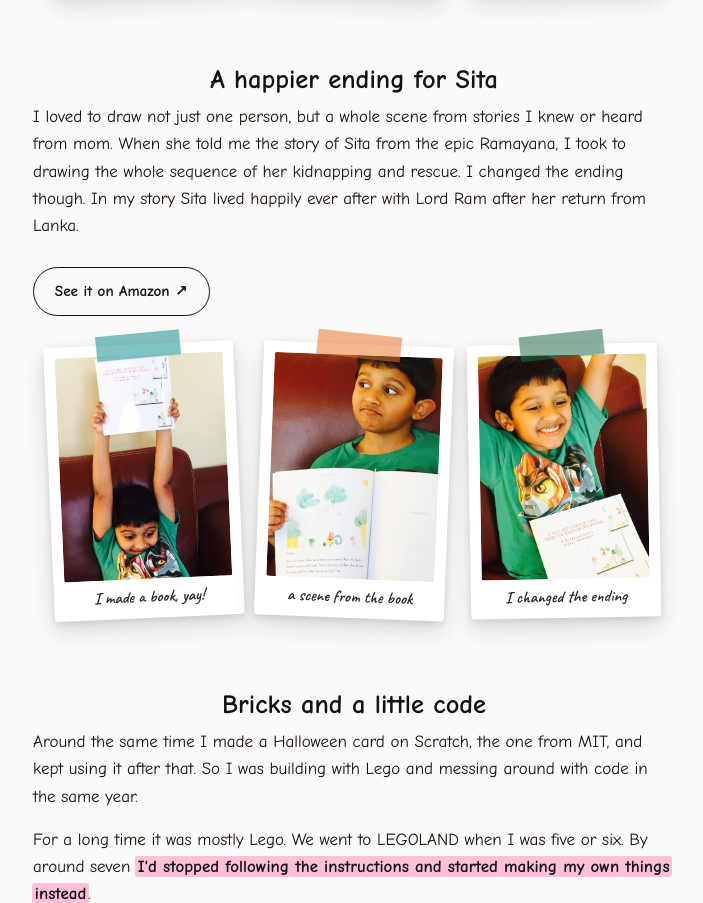
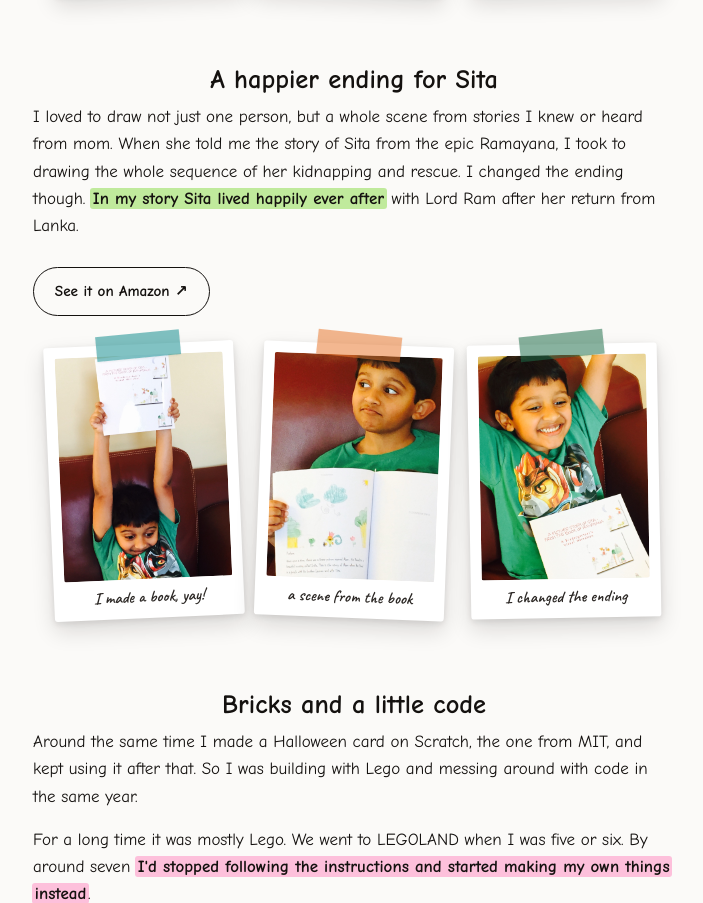
Before and after one commit to VrishaankMishra/mesa-website, a plain HTML site: page story.html in a window 1280 px wide. Shown: the part 1550-2453 px from the top of the page, without its empty margins (286-989 px from the left). Drawn offline with Linux system fonts and the light colour scheme.

Commit message:
My Journey: highlight the changed-ending line in green
Wrap "In my story Sita lived happily ever after" in the green hl-g marker,
matching the other paragraph highlights on the page.

```diff
--- a/story.html
+++ b/story.html
@@ -90,8 +90,8 @@
             I loved to draw not just one person, but a whole scene from stories I knew or
             heard from mom. When she told me the story of Sita from the epic Ramayana, I took
             to drawing the whole sequence of her kidnapping and rescue. I changed the ending
-            though. In my story Sita lived happily ever after with Lord Ram after her return
-            from Lanka.
+            though. <mark class="hl hl-g">In my story Sita lived happily ever after</mark> with Lord Ram
+            after her return from Lanka.
           </p>
           <div class="cta-row">
             <a class="btn btn-ghost" href="https://a.co/d/0d3f4xv7" target="_blank" rel="noopener">See it on Amazon ↗</a>
```
